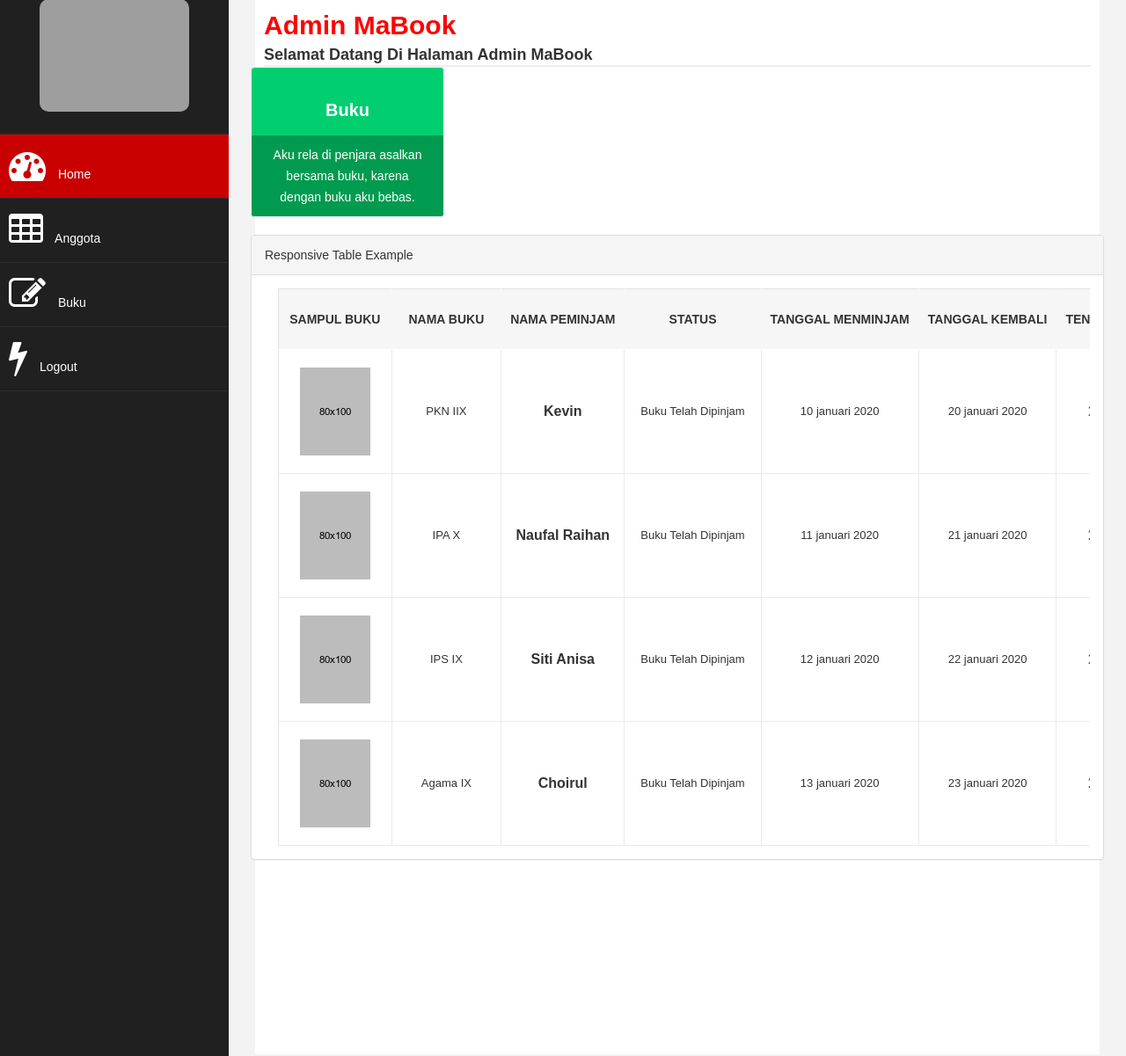
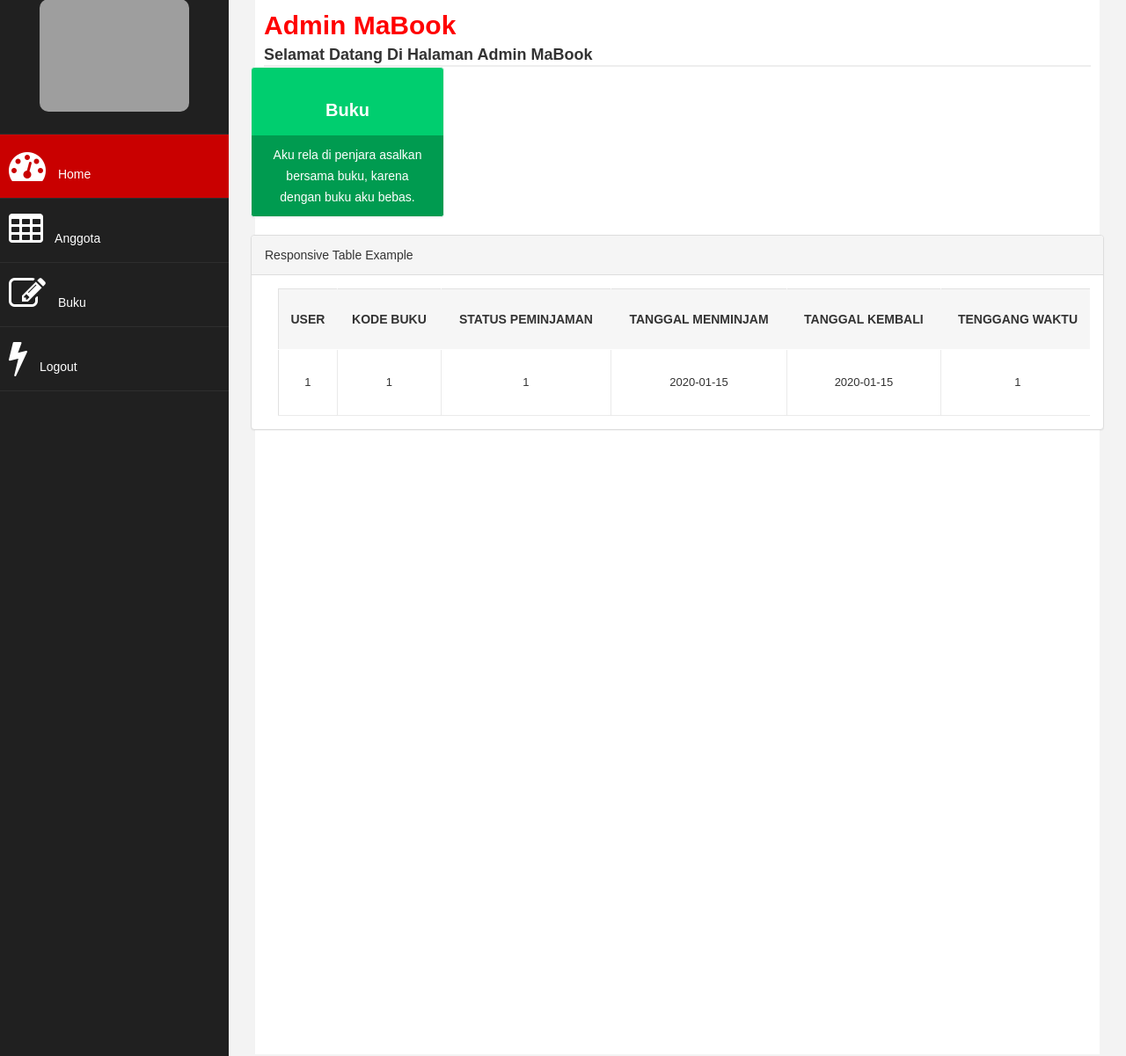
Before and after one commit to naufal111-hub/magerbook, a PHP site: page /homeadmin.php in a window 1280 px wide. Shown: the part 86-1287 px from the top of the page at 88% size. Run offline with PHP 8.4, Linux system fonts and the light colour scheme; tables that the repository leaves empty hold one stand-in row (values such as "Sample post"); grey boxes are pictures that could not be loaded.

Commit message:
Update homeadmin.php

```diff
--- a/homeadmin.php
+++ b/homeadmin.php
@@ -1,3 +1,6 @@
+<?php
+require ("koneksi.php");
+?>
 <!DOCTYPE html>
 <html xmlns="http://www.w3.org/1999/xhtml">
 <head>
@@ -102,53 +105,32 @@ font-size: 16px;"> Perpustakaan Online &nbsp;</a> </div>
                             <div class="table-content wnro__table table-responsive">
                                 <table>
                                     <thead>
-                                        <tr class="title-top">
-                                            <th class="product-thumbnail">Sampul Buku</th>
-                                            <th class="product-price">Nama Buku</th>
-                                            <th class="product-price">Nama Peminjam</th>
-                                            <th class="product-quantity">Status</th>
-                                            <th class="product-price">Tanggal Menminjam</th>
-                                            <th class="product-price">Tanggal Kembali</th>
-                                            <th class="product-subtotal">Tenggang Waktu</th>
+                                    	<tr class="title-top">
+                                    		<th>User</th>
+                                            <th>Kode Buku</th>
+                                            <th>Status Peminjaman</th>
+                                            <th>Tanggal Menminjam</th>
+                                            <th>Tanggal Kembali</th>
+                                            <th>Tenggang Waktu</th>
+                                            <th>Tindakan</th>
                                         </tr>
                                     </thead>
                                     <tbody>
+                                         <?php
+                        $query = mysqli_query($koneksi, "SELECT * FROM tb_peminjaman"); //digunakan untuk mengambil data dari database lalu menmapilkannya pada tabel
+                        while($data = mysqli_fetch_array($query)) { //untuk memecahkan data menjadi array dan memasukkan ke dalam variabel data agar data bisa kita tampilkan dalam bentuk perulangan //aray dalam bentuk object menjadi array yang kita kenal
+                        ?>
                                         <tr>
-                                            <td class="product-thumbnail"><a href="#"><img src="images/product/sm-3/1.jpg" alt="product img"></a></td>
-                                            <td class="product-price"><a href="#">PKN IIX</a></td>
-                                            <td class="product-price"><span class="amount">Kevin</span></td>
-                                            <td class="product-quantity">Buku Telah Dipinjam</td>
-                                            <td class="product-price">10 januari 2020</td>
-                                            <td class="product-price">20 januari 2020</td>
-                                            <td class="product-subtotal">1 Semester</td>
+                                        	<td><?php echo $data ['id_user'];?></td>
+                                              <td><?php echo $data ['id_buku'];?></td>
+                                              <td><?php echo $data ['id_status'];?></td>
+                                              <td><?php echo $data ['tgl_pinjam'];?></td>
+                                              <td><?php echo $data ['tgl_kembali'];?></td>
+                                              <td><?php echo $data ['lama_pinjam'];?></td>
+                                            <td><a href="hapus_peminjaman.php?id=<?php echo $data['id_peminjaman'];?>"  onclick="return confirm('yakin ingin menghapus buku ini?');" class="btn btn-danger"><span class="glyphicon glyphicon-trash"></span>Hapus</a></td>
                                         </tr>
-                                        <tr>
-                                            <td class="product-thumbnail"><a href="#"><img src="images/product/sm-3/2.jpg" alt="product img"></a></td>
-                                            <td class="product-price"><a href="#">IPA X</a></td>
-                                            <td class="product-price"><span class="amount">Naufal Raihan</span></td>
-                                            <td class="product-quantity">Buku Telah Dipinjam</td>
-                                            <td class="product-price">11 januari 2020</td>
-                                            <td class="product-price">21 januari 2020</td>
-                                            <td class="product-subtotal">1 Semester</td>
-                                        </tr>
-                                        <tr>
-                                            <td class="product-thumbnail"><a href="#"><img src="images/product/sm-3/3.jpg" alt="product img"></a></td>
-                                            <td class="product-price"><a href="#">IPS IX</a></td>
-                                            <td class="product-price"><span class="amount">Siti Anisa</span></td>
-                                            <td class="product-quantity">Buku Telah Dipinjam</td>
-                                            <td class="product-price">12 januari 2020</td>
-                                            <td class="product-price">22 januari 2020</td>
-                                            <td class="product-subtotal">1 Semester</td>
-                                        </tr>
-                                        <tr>
-                                            <td class="product-thumbnail"><a href="#"><img src="images/product/sm-3/3.jpg" alt="product img"></a></td>
-                                            <td class="product-price"><a href="#">Agama IX</a></td>
-                                            <td class="product-price"><span class="amount">Choirul</span></td>
-                                            <td class="product-quantity">Buku Telah Dipinjam</td>
-                                            <td class="product-price">13 januari 2020</td>
-                                            <td class="product-price">23 januari 2020</td>
-                                            <td class="product-subtotal">1 Semester</td>
-                                        </tr>
+
+                                        <?php } ?>
                                     </tbody>
                                 </table>
                             </div>
```
